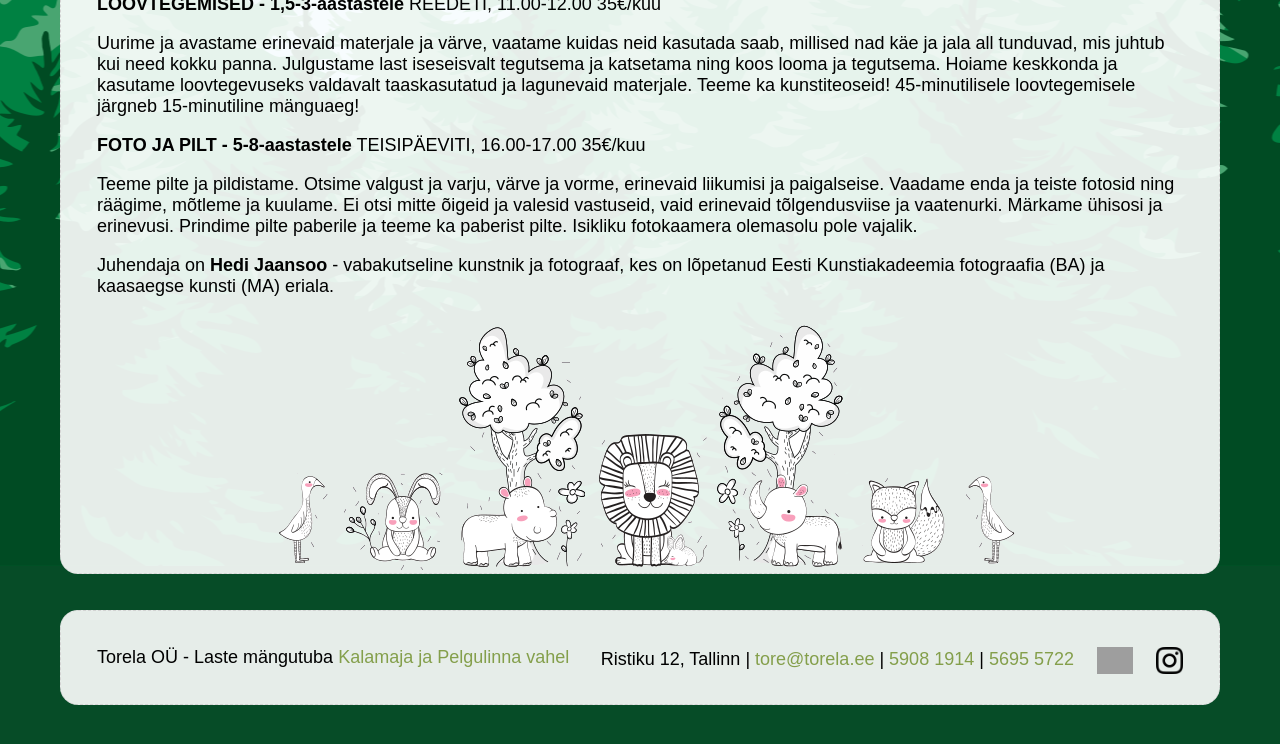
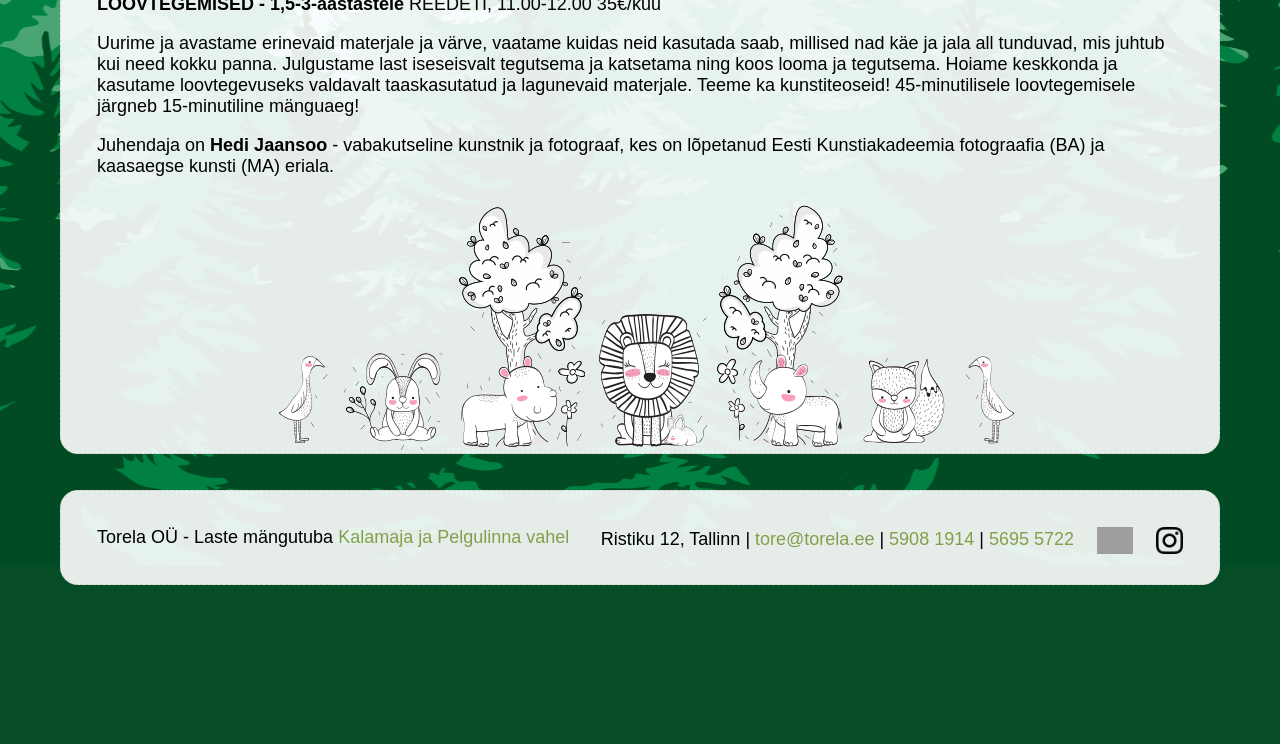
Before and after one commit to mypsik/torela, a Jekyll site: the page built from huviringid/index.md, in a window 1280 px wide and 900 px high, scrolled down 758 px, cut to the strip 141-885 px from the top of the window. Built offline with Jekyll 4.4.1, drawn with Linux system fonts in a browser that asks for light colours; after the commit the page ends 1538 px from its top, so only the background shows below that; grey boxes are pictures that could not be loaded.

Commit message:
Update index.md

```diff
--- a/huviringid/index.md
+++ b/huviringid/index.md
@@ -17,11 +17,5 @@ REEDETI, 11.00-12.00
 
 Uurime ja avastame erinevaid materjale ja värve, vaatame kuidas neid kasutada saab, millised nad käe ja jala all tunduvad, mis juhtub kui need kokku panna. Julgustame last iseseisvalt tegutsema ja katsetama ning koos looma ja tegutsema. Hoiame keskkonda ja kasutame loovtegevuseks valdavalt taaskasutatud ja lagunevaid materjale. Teeme ka kunstiteoseid! 45-minutilisele loovtegemisele järgneb 15-minutiline mänguaeg!
 
-**FOTO JA PILT - 5-8-aastastele**
-TEISIPÄEVITI, 16.00-17.00
-35€/kuu
-
-Teeme pilte ja pildistame. Otsime valgust ja varju, värve ja vorme, erinevaid liikumisi ja paigalseise. Vaadame enda ja teiste fotosid ning räägime, mõtleme ja kuulame. Ei otsi mitte õigeid ja valesid vastuseid, vaid erinevaid tõlgendusviise ja vaatenurki. Märkame ühisosi ja erinevusi. Prindime pilte paberile ja teeme ka paberist pilte. Isikliku fotokaamera olemasolu pole vajalik.
-
 
 Juhendaja on **Hedi Jaansoo** - vabakutseline kunstnik ja fotograaf, kes on lõpetanud Eesti Kunstiakadeemia fotograafia (BA) ja kaasaegse kunsti (MA) eriala.
```
